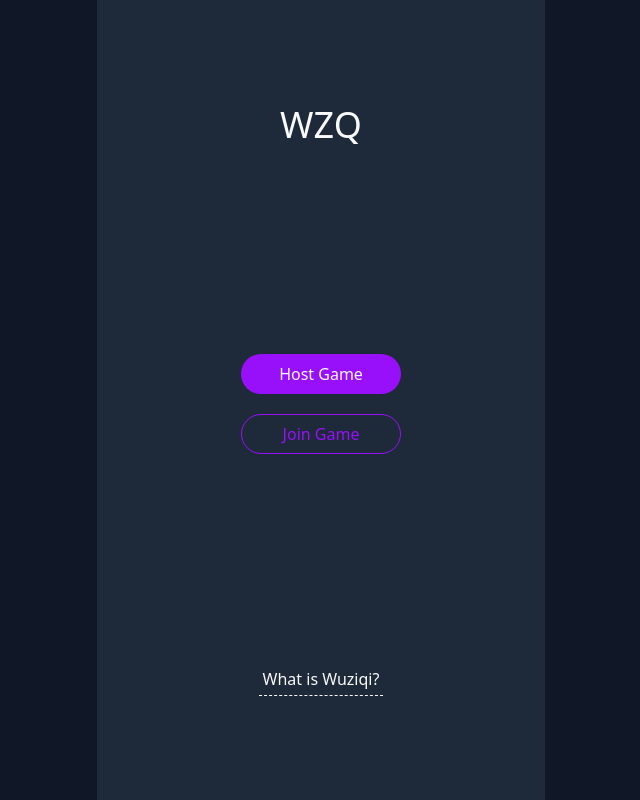
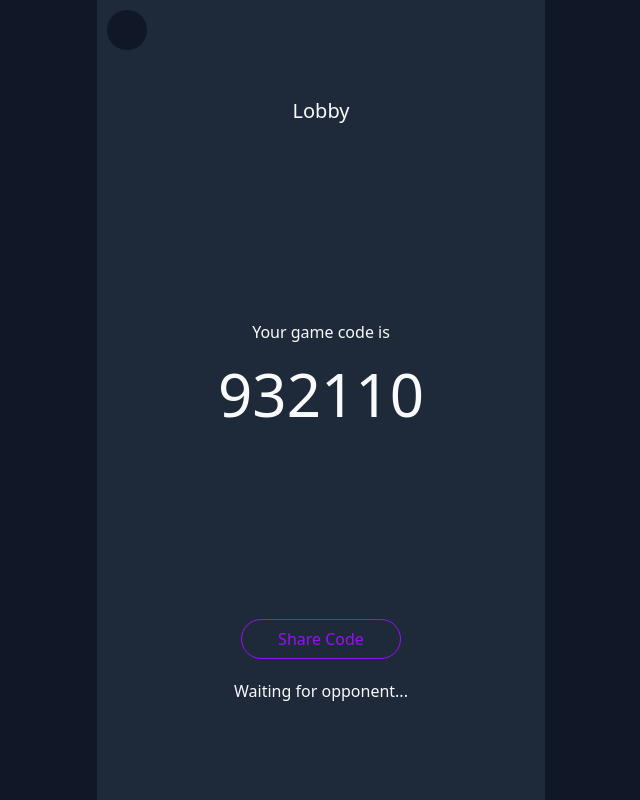
Before and after one commit to gdebojyoti/wzq, a Next.js app: page / in a window 1280 px wide. Shown: the whole page, without its empty margins (319-959 px from the left). Built offline with nearby package versions, Linux system fonts and the light colour scheme.

Commit message:
Lobby screen.

```diff
--- /dev/null
+++ b/app/components/common/BackButton.tsx
@@ -0,0 +1,7 @@
+const BackButton = () => {
+  return (
+    <button className="absolute top-2.5 left-2.5 w-10 h-10 bg-gray-900 rounded-full cursor-pointer"></button>
+  )
+}
+
+export default BackButton
--- /dev/null
+++ b/app/components/common/Heading.tsx
@@ -0,0 +1,5 @@
+const Heading = ({ children }) => {
+  return <h1 className="text-xl">{children}</h1>
+}
+
+export default Heading
--- /dev/null
+++ b/app/components/screens/Lobby.tsx
@@ -0,0 +1,25 @@
+import Heading from "../common/Heading"
+import BackButton from "../common/BackButton"
+import Button from "../common/Button"
+
+const Lobby = () => {
+  return (
+    <div className="h-full flex flex-col justify-around items-center relative">
+      <Heading>Lobby</Heading>
+
+      <BackButton />
+
+      <div className="flex flex-col items-center">
+        <div>Your game code is</div>
+        <div className="mt-5 text-6xl">932110</div>
+      </div>
+
+      <div className="flex flex-col items-center">
+        <Button type='secondary'>Share Code</Button>
+        <div className="mt-5">Waiting for opponent...</div>
+      </div>
+    </div>
+  )
+}
+
+export default Lobby
--- a/app/page.tsx
+++ b/app/page.tsx
@@ -1,15 +1,19 @@
 import React from 'react'
 
 import Landing from './components/screens/Landing'
+import Lobby from './components/screens/Lobby'
 
 const Page = () => {
-  const screen = 'LANDING'
+  const screen: string = 'LOBBY'
 
   let ScreenComponent = null
 
   switch (screen) {
     case 'LANDING':
       ScreenComponent = Landing
+      break
+    case 'LOBBY':
+      ScreenComponent = Lobby
       break
   }
 
```
